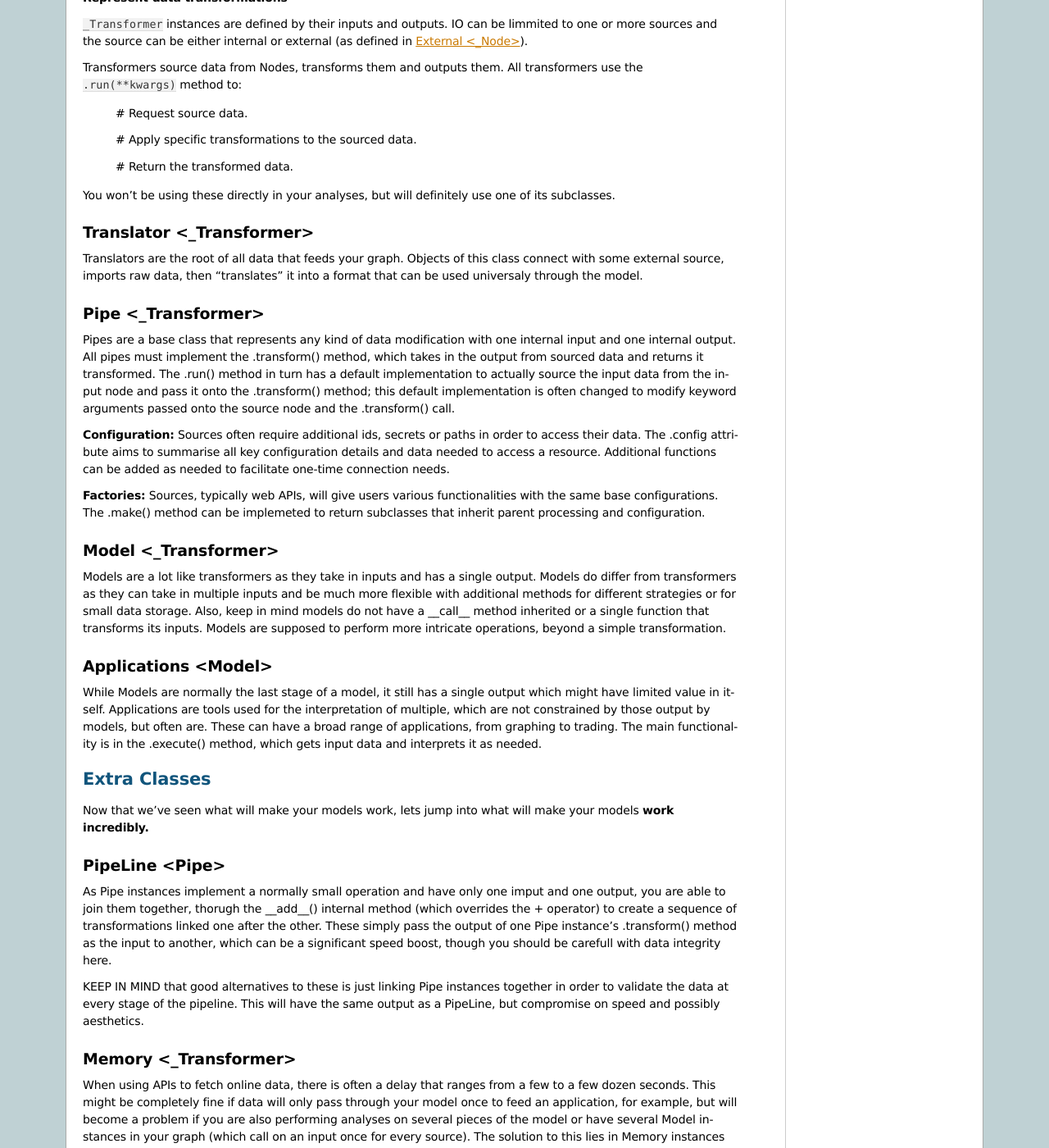
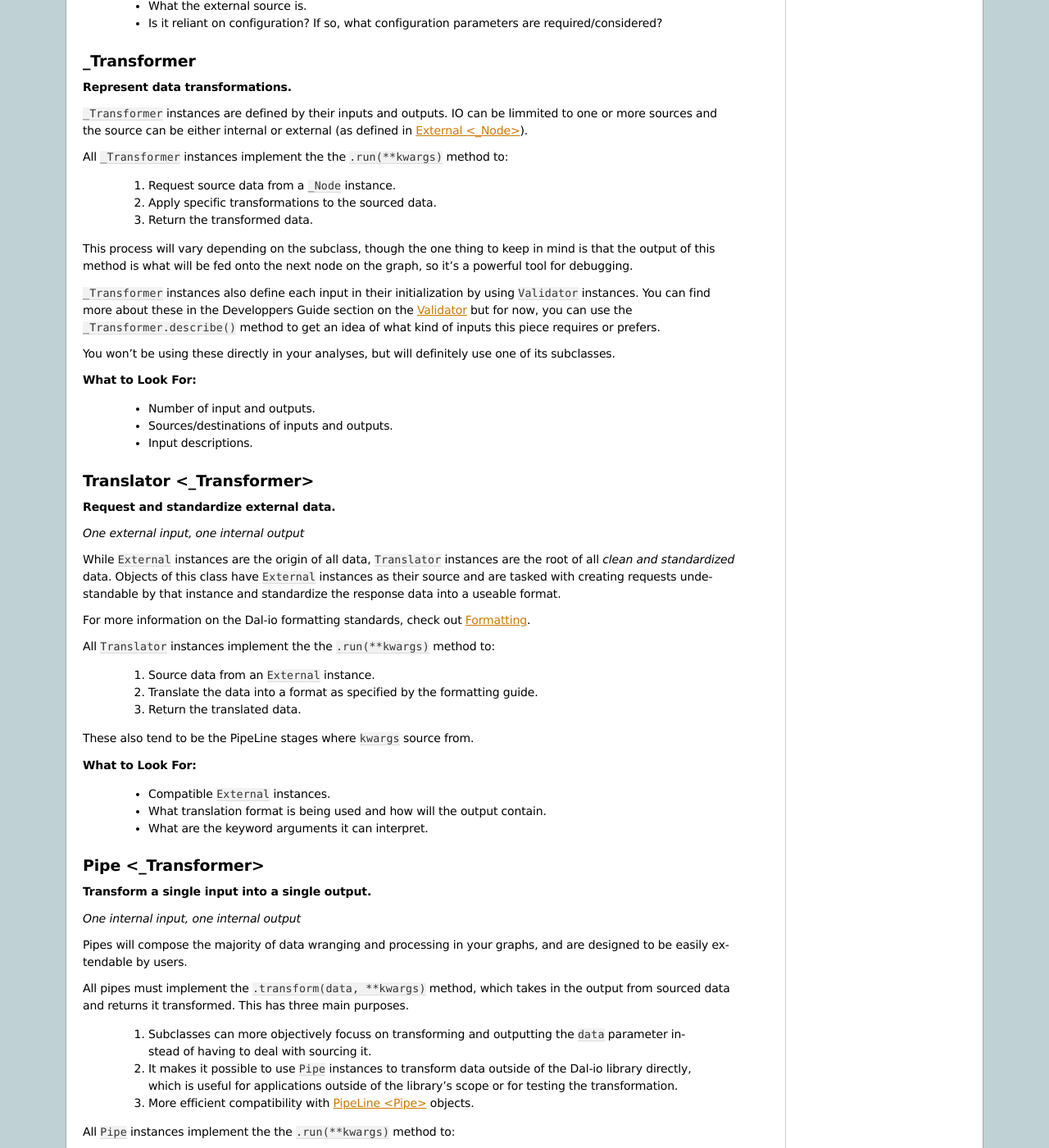
Before and after one commit to renatomatz/Dal-io, a Sphinx documentation site: the page built from docs/beginners-guide.rst, in a window 1280 px wide and 1400 px high, scrolled down 1627 px. Shown: the whole window at 82% size. Built offline with Sphinx 7.4.7, drawn with Linux system fonts in a browser that asks for light colours; pages that are not in the unit, such as notebooks, are missing from menus; some of the changed text lies outside the part shown.

Commit message:
Finished basic beginners guide

```diff
--- a/docs/beginners-guide.rst
+++ b/docs/beginners-guide.rst
@@ -46,55 +46,183 @@ Every model requires an origin to the data it uses, and often wants to send this
 
 :code:`External` class instacnes will often be redundant with existing connection handlers, but at least subclasses will allow for more integrated connection handling and collection, so that you can have a single supplicant object for each external connection.
 
-As a child class of :code:`_Node`,:code:`External` implements the :code:`.request(**kwargs)` method, as shown below.
+As a child class of :code:`_Node`,:code:`External` implements the :code:`.request(**kwargs)` method, which takes in requests and executed valid ones on their external connections.
 
 While this method is responsible for the main requests to and from the data, subclasses will often have other methods to perform more specific actions on it. Additionally, the :code:`**kwargs` parameter will rarely be the same as the one relayed through the :code:`_Transformer.run()` as  :code:`Translator` and :code:`Application` instances will often curate these to be more generalizable to multiple :code:`External` implementations.
+
+**What to Look For:**
+
+    * What the external source is.
+
+    * Is it reliant on configuration? If so, what configuration parameters are required/considered?
+
 
 _Transformer
 ------------
 
-**Represent data transformations**
+**Represent data transformations.**
 
 :code:`_Transformer` instances are defined by their inputs and outputs. IO can be limmited to one or more sources and the source can be either internal or external (as defined in :ref:`external`).
 
-Transformers source data from Nodes, transforms them and outputs them. All transformers use the :code:`.run(**kwargs)` method to:
+All :code:`_Transformer` instances implement the the :code:`.run(**kwargs)` method to:
 
-    # Request source data.
+    #. Request source data from a :code:`_Node` instance.
 
-    # Apply specific transformations to the sourced data.
+    #. Apply specific transformations to the sourced data.
 
-    # Return the transformed data.
+    #. Return the transformed data.
+
+This process will vary depending on the subclass, though the one thing to keep in mind is that the output of this method is what will be fed onto the next node on the graph, so it's a powerful tool for debugging.
+
+:code:`_Transformer` instances also define each input in their initialization by using :code:`Validator` instances. You can find more about these in the Developpers Guide section on the :ref:`validator` but for now, you can use the :code:`_Transformer.describe()` method to get an idea of what kind of inputs this piece requires or prefers.
+
+.. Talk about the input methods and copy
 
 You won't be using these directly in your analyses, but will definitely use one of its subclasses.
+
+**What to Look For:**
+
+    * Number of input and outputs.
+
+    * Sources/destinations of inputs and outputs.
+
+    * Input descriptions.
 
 Translator <_Transformer>
 -------------------------
 
-Translators are the root of all data that feeds your graph. Objects of this class connect with some external source, imports raw data, then "translates" it into a format that can be used universaly through the model.
+**Request and standardize external data.**
+
+*One external input, one internal output*
+
+While :code:`External` instances are the origin of all data, :code:`Translator` instances are the root of all *clean and standardized* data. Objects of this class have :code:`External` instances as their source and are tasked with creating requests undestandable by that instance and standardize the response data into a useable format.
+
+For more information on the Dal-io formatting standards, check out :ref:`formatting`.
+
+All :code:`Translator` instances implement the the :code:`.run(**kwargs)` method to:
+
+    #. Source data from an :code:`External` instance.
+
+    #. Translate the data into a format as specified by the formatting guide.
+
+    #. Return the translated data.
+
+These also tend to be the PipeLine stages where :code:`kwargs` source from.
+
+**What to Look For:**
+
+    * Compatible :code:`External` instances.
+
+    * What translation format is being used and how will the output contain.
+
+    * What are the keyword arguments it can interpret.
 
 Pipe <_Transformer>
 -------------------
 
-Pipes are a base class that represents any kind of data modification with one internal input and one internal output. All pipes must implement the .transform() method, which takes in the output from sourced data and returns it transformed. The .run() method in turn has a default implementation to actually source the input data from the input node and pass it onto the .transform() method; this default implementation is often changed to modify keyword arguments passed onto the source node and the .transform() call.
+**Transform a single input into a single output.**
 
-**Configuration:** Sources often require additional ids, secrets or paths in order to access their data. The .config attribute aims to summarise all key configuration details and data needed to access a resource. Additional functions can be added as needed to facilitate one-time connection needs.
+*One internal input, one internal output*
 
-**Factories:** Sources, typically web APIs, will give users various functionalities with the same base configurations. The .make() method can be implemeted to return subclasses that inherit parent processing and configuration.
+Pipes will compose the majority of data wranging and processing in your graphs, and are designed to be easily extendable by users.
+
+All pipes must implement the :code:`.transform(data, **kwargs)` method, which takes in the output from sourced data and returns it transformed. This has three main purposes.
+
+    #. Subclasses can more objectively focuss on transforming and outputting the :code:`data` parameter instead of having to deal with sourcing it.
+
+    #. It makes it possible to use :code:`Pipe` instances to transform data outside of the Dal-io library directly, which is useful for applications outside of the library's scope or for testing the transformation.
+
+    #. More efficient compatibility with :ref:`pipeline` objects.
+
+All :code:`Pipe` instances implement the the :code:`.run(**kwargs)` method to:
+
+    #. Define input requirements.
+
+    #. Source data from another :code:`_Transformer` instance, applying integrity checks.
+
+    #. Pass it as the :code:`data` parameter to the :code:`.transform()` method.
+    #. Return the transformed data.
+
+While the default implementation of the :code:`.run()` method simply sources data and passes into :code:`.transform`, it is often changed to modify keyword arguments passed onto the source node and the .transform() call.
+
+**What to Look For:**
+
+    * What are the input requirements.
+
+    * What the :code:`.transform` method does.
+
+    * What are changeable attributes that affect the data processing.
 
 Model <_Transformer>
 --------------------
 
-Models are a lot like transformers as they take in inputs and has a single output. Models do differ from transformers as they can take in multiple inputs and be much more flexible with additional methods for different strategies or for small data storage. Also, keep in mind models do not have a \_\_call\_\_ method inherited or a single function that transforms its inputs. Models are supposed to perform more intricate operations, beyond a simple transformation.
+**Utilize multiple input sources to get one output.**
 
-Applications <Model>
---------------------
+*Multiple internal inputs, one internal output*
 
-While Models are normally the last stage of a model, it still has a single output which might have limited value in itself. Applications are tools used for the interpretation of multiple, which are not constrained by those output by models, but often are. These can have a broad range of applications, from graphing to trading. The main functionality is in the .execute() method, which gets input data and interprets it as needed.
+:code:`Model` instances are a lot like :code:`Pipe` instances as their main task it to transform inputs to get an output. Though taking in multiple inputs might not seem like enough to warrant a whole different class, the key differences come from all the extra considerations needed when creating a :code:`Model` instance.
 
-Extra Classes
-=============
+There are two main uses for :code:`Model` instances:
+
+    #. Getting multiple inputs and joining them to form a single output.
+
+    #. Using the output of one of the inputs to format a request to another input.
+
+These objectives thus require a lot more flexibility when it comes to sourcing the inputs, which is why, unlike :code:`Pipe` instances, :code:`Model` instances do not have a :code:`.transform()` method, and instead rely solely on their :code:`run()` method to:
+
+    #. Source data from inputs.
+
+    #. Process and transform data.
+
+    #. (Possibly) source more data given the above transformations.
+
+    #. (Possibly) join all sourced data.
+
+    #. Return the final product.
+
+**What to Look For:**
+
+    #. All the input names and what they represent.
+
+    #. The requirements for each input.
+
+    #. How the :code:`.run()` method deals with each input piece.
+
+    #. What changeable attributes affect the data processing.
+
+Application <Model>
+-------------------
+
+**Act on external sources**
+*Multiple internal inputs, zero or more external or internal outputs*
+
+While you might be using Dal-io mostly for processing data for further use in your python session, :code:`Application` instances offer methods of using this processed data to interact with external sources. These will be managed by :code:`External` instances which are called by the application with data it sources from its inputs. These interactions can take a broad range of forms, from simple printing to the console to graphing, executing trade orders or actively requesting more data from the inputs. Ultimately, :code:`Application` instances offer the greatest set of possibilities for users wanting to implement their own, as it is not bound by the scope of what the library can do.
+
+All :code:`Application` instances implement the the :code:`.run(**kwargs)` method to:
+
+    #. Source, validate, process and/or combine data from different inputs.
+
+    #. Use processed input data to send a request to an external source.
+
+    #. Get responses from external sources and further interactions.
+
+
+**What to Look For:**
+
+    #. All the input names and what they represent.
+
+    #. The requirements for each input.
+
+    # All the output names and what they represent.
+
+    #. How the :code:`.run()` method deals with each input piece and how will it be transmitted to the output.
+
+Extra Classes and Concepts
+==========================
 
 Now that we've seen what will make your models work, lets jump into what will make your models **work incredibly.**
+
+.. _pipeline:
 
 PipeLine <Pipe>
 ---------------
--- a/docs/developers-guide.rst
+++ b/docs/developers-guide.rst
@@ -2,6 +2,8 @@
 
 Core Classes and Concepts
 =========================
+
+.. _validator:
 
 Validator
 ---------
@@ -32,6 +34,29 @@ Builders are a solution to the problem of standardizing several package workflow
 Take the MakeARCH builder as an example. In the arch package, users have to assemple an ARCH model starting with an arch.mean model initialized _with_ the data, followed by setting arch.variance and arch.distribution objects, each with their own respective parameters. Keeping this interface would have been highly inflexible and required the user to essentially learn how to use the package from scratch. Inheritting from _Builder allowed the MakeARCH pipe to maintain this flexibility of setting different pieces as well as creating the model's structure before actually having any data (which wouldn't be possible with the original package).
 
 
+Development Notes on Base Classes
+=================================
+
+External <_Node>
+----------------
+
+**Configuration:** Sources often require additional ids, secrets or paths in order to access their data. The .config attribute aims to summarise all key configuration details and data needed to access a resource. Additional functions can be added as needed to facilitate one-time connection needs.
+
+**Factories:** Sources, typically web APIs, will give users various functionalities with the same base configurations. The .make() method can be implemeted to return subclasses that inherit parent processing and configuration.
+
+Translator <_Transformer>
+-------------------------
+
+Pipe <_Transformer>
+-------------------
+
+Model <_Transformer>
+--------------------
+
+Applications <Model>
+--------------------
+
+
 Key Concepts, Differences and Philosophy
 ========================================
 
```
Also changed, not shown: other parts of docs/beginners-guide.rst (+6 -2 lines), 12 other files.
